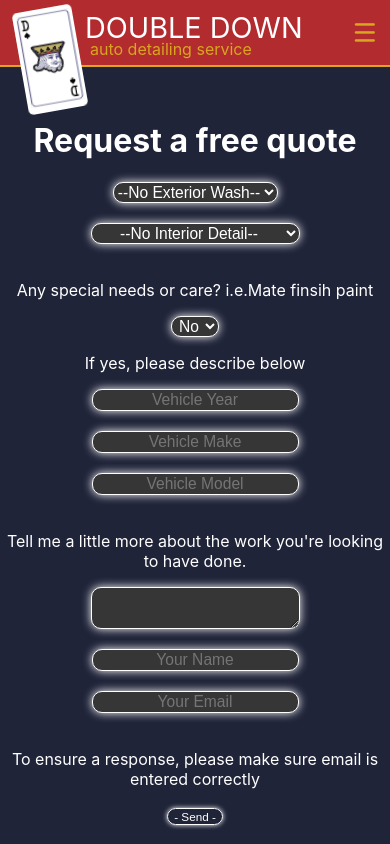
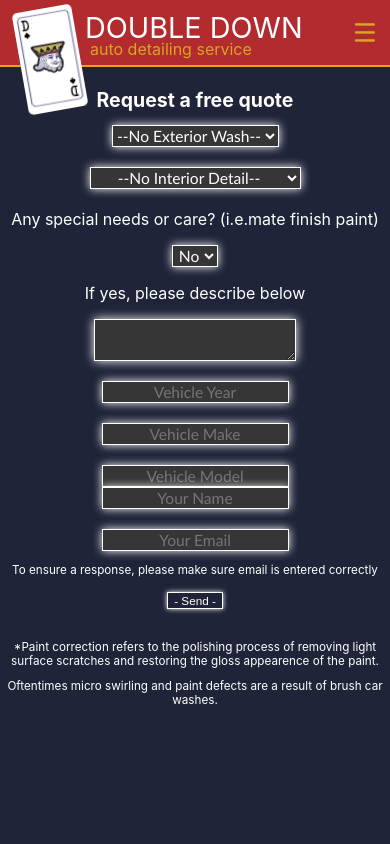
Before and after one commit to timrusin/doubledown, a React (Create React App) app: page /contact/1 in a window 390 px wide. Shown: the top 844 px of the page. Built offline with nearby package versions, Linux system fonts and the light colour scheme.

Commit message:
working out css for quote form

```diff
--- a/src/components/ContactForm.css
+++ b/src/components/ContactForm.css
@@ -10,6 +10,9 @@
     align-items: center;
 }
 
+.email-message {
+    font-size: ;
+}
 .input-field {
 
 }
@@ -18,12 +21,20 @@
     background-color: rgb(54, 54, 54);
     margin-bottom: 20px;
     color: black;
-    font-size: 2vw;;
+    font-family: 'Gill Sans', 'Gill Sans MT', Calibri, 'Trebuchet MS', sans-serif;
+    font-size: 2vw;
     border: white solid 1px;
     color: white;
     box-shadow: 0px 0px 10px white;
-    width: auto;
     text-align: center;
+}
+
+.care {
+    margin-top: 0;
+}
+
+.model {
+    margin-bottom: 0;
 }
 
 .needs {
@@ -35,21 +46,21 @@
 }
 
 .email{
-
+    margin-bottom: 0;
 
 }
 
-.message {
-
+.notes {
+    width: 300px;
 
 }
 
 .contact-button{
     background: none;
+    margin-bottom: 0;
     font-size: 1.5vw;;
     border: rgb(255, 255, 255) 1px solid;
     box-shadow: 0px 0px 5px white;
-    border-radius: 15px;;
     color: white;
     transition: background-color 800ms;
 }
@@ -67,14 +78,30 @@
 }
 
 
+@media screen and (max-width:1225px){
+    .input {
+        font-size: 1.5vw;
+        border: white solid 1px;
+        color: white;
+        box-shadow: 0px 0px 10px white;
+        width: auto;
+        text-align: center;
+    }
+}
+
+
+
 @media screen and (max-width:965px){
     .input-field {
-        margin-bottom: 8%;
+        margin-bottom: 8%;;
     }
 
     .input {
-        border-radius: 10px;
         font-size: 4vw;
+    }
+
+    .email-message {
+        font-size: 3vw;
     }
 
     .contact-button {
--- a/src/components/ContactForm.js
+++ b/src/components/ContactForm.js
@@ -36,18 +36,24 @@ console.log(props.serviceName);
           <option value="Premium Interior Detail">Premium Interior Detail</option>
         </select>
 
-        <p>Any special needs or care? i.e.Mate finsih paint</p>
+        <p className='care'>Any special needs or care? (i.e.mate finish paint)</p>
         <select name="Special Needs" className="input needs" defaultValue={"No"}>
           <option value="No">No</option>
           <option value="Yes">Yes</option>
         </select>
         <p>If yes, please describe below</p>
 
+        <textarea
+            name="notes"
+            className="input notes"
+            required
+          />
+
           <input
             type="text"
             placeholder="Vehicle Year"
             name="year"
-            className="input name"
+            className="input year"
             required
           />
 
@@ -55,21 +61,14 @@ console.log(props.serviceName);
             type="text"
             placeholder="Vehicle Make"
             name="Make"
-            className="input name"
+            className="input make"
             required
           />
 
           <input
             placeholder="Vehicle Model"
             name="model"
-            className="input name"
-            required
-          />
-
-        <p>Tell me a little more about the work you're looking to have done.  </p>
-          <textarea
-            name="notes"
-            className="input name"
+            className="input model"
             required
           />
 
@@ -84,10 +83,10 @@ console.log(props.serviceName);
             type="email"
             placeholder="Your Email"
             name="Client email"
-            className="input name"
+            className="input email"
             required
           />
-          <p>To ensure a response, please make sure email is entered correctly</p>
+          <p className='email-message'>To ensure a response, please make sure email is entered correctly</p>
 
         <div className="input-field">
           <button className="contact-button" type="submit">
--- a/src/pages/Contact.css
+++ b/src/pages/Contact.css
@@ -5,7 +5,34 @@
 }
 
 .contact-title {
-    margin-top: 100px;
     text-align: center;
-    font-size: 1.5em;
+    font-size: 2vw;
 }
+
+.astericks {
+    font-size: ;
+}
+
+@media screen and (max-width:1225px){
+    .contact-container {
+        padding-top: 90px;
+    }
+    .contact-title {
+        text-align: center;
+        font-size: 3vw;
+    }
+}
+
+@media screen and (max-width:600px){
+    .contact-container {
+        padding-top: 75px;
+    }
+    .contact-title {
+        text-align: center;
+        font-size: 5vw;
+    }
+    .astericks {
+        font-size: 3vw;
+        margin-top: 0;
+    }
+}
--- a/src/pages/Contact.js
+++ b/src/pages/Contact.js
@@ -9,10 +9,10 @@ const Contact = () => {
 
   return (
     <div className="contact-container fade">
-      <h1>Request a free quote</h1>
+      <h1 className='contact-title'>Request a free quote</h1>
       <ContactForm serviceName = {name}/>
-      <p>*Paint correction refers to the polishing process of removing light surface scratches and restoring the gloss appearence of the paint.</p>
-      <p>Oftentimes micro swirling and paint defects are a result of brush car washes.</p>
+        <p className='astericks'>*Paint correction refers to the polishing process of removing light surface scratches and restoring the gloss appearence of the paint.</p>
+        <p className='astericks'>Oftentimes micro swirling and paint defects are a result of brush car washes.</p>
     </div>
   );
 }
```
